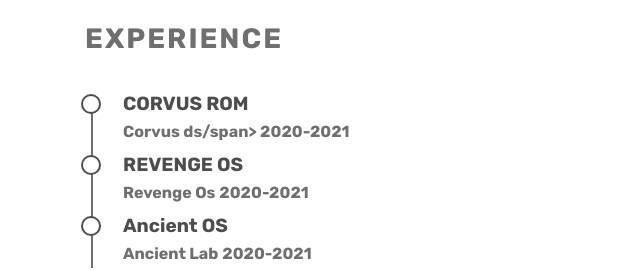
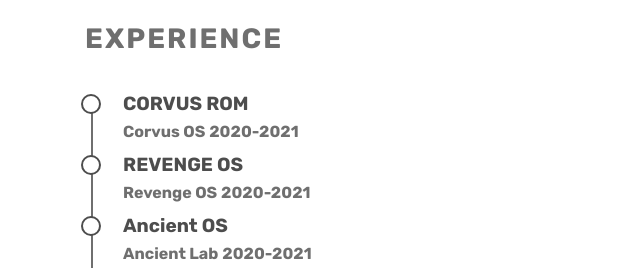
Before and after one commit to Introdructor/-Introdructor.github.io, a plain HTML site: page index.html in a window 1280 px wide. Shown: the part 1360-1630 px from the top of the page, 0-640 px from the left. Drawn offline with Linux system fonts and the light colour scheme; files that its build step writes are made by us from their sources; files whose address does not match are found by name.

Commit message:
update index.html

```diff
--- a/index.html
+++ b/index.html
@@ -316,7 +316,7 @@
           <li>
             <div class="single-experience">
               <h4>CORVUS ROM</h4>
-               <span>Corvus ds/span>
+               <span>Corvus OS</span>
                <span>2020-2021</span>
 
             </div>
@@ -325,7 +325,7 @@
           <li>
             <div class="single-experience">
               <h4>REVENGE OS</h4>
-               <span>Revenge Os</span>
+               <span>Revenge OS</span>
                <span>2020-2021</span>
 
             </div>
```
